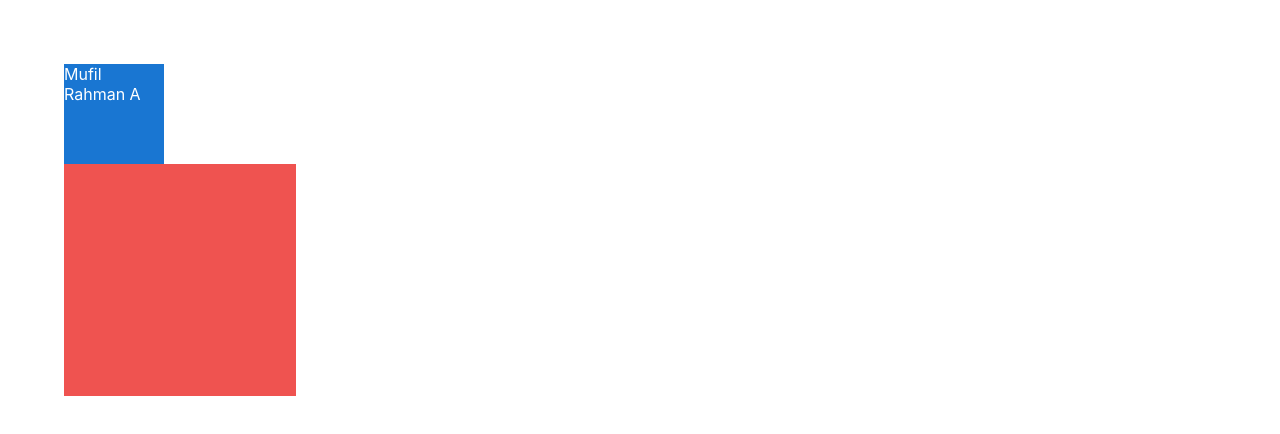
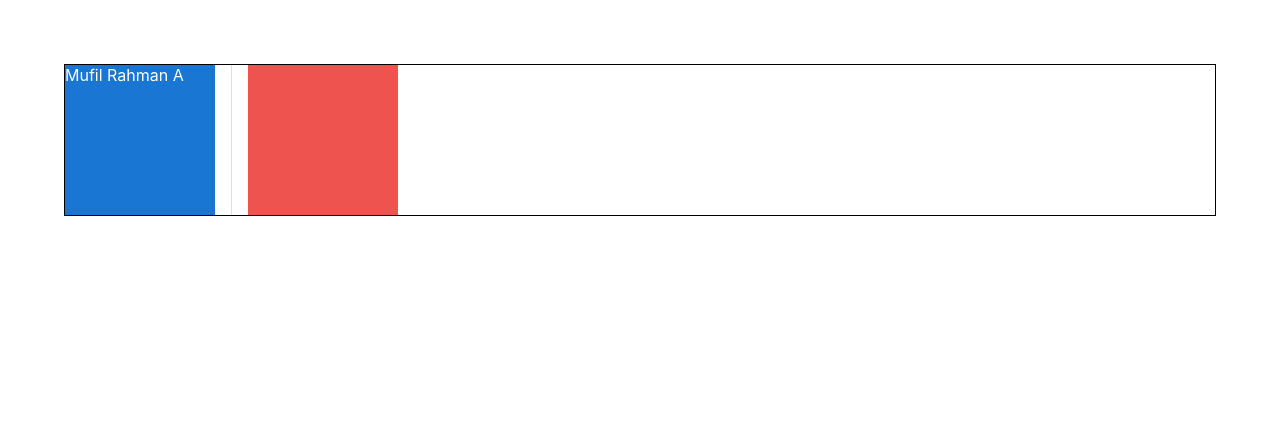
Before and after one commit to rahmanizum/Material-UI-Learning, a React (Create React App) app: page / in a window 1280 px wide. Shown: the top 434 px of the page. Built offline with nearby package versions, Linux system fonts and the light colour scheme.

Commit message:
Stack component

```diff
--- a/src/components/MuiLayout.jsx
+++ b/src/components/MuiLayout.jsx
@@ -1,15 +1,22 @@
 import React from "react";
-import { Box } from "@mui/material";
+import { Box, Stack ,Divider } from "@mui/material";
 
 const MuiLayout = () => {
   return (
-    <>
+    <Stack
+      sx={{
+        border: "1px solid",
+      }}
+      direction="row"
+      spacing={2}
+      divider = {<Divider orientation="vertical" flexItem/>}
+    >
       <Box
         sx={{
           backgroundColor: "primary.main",
           color: "white",
-          height: "100px",
-          width: "100px",
+          height: "150px",
+          width: "150px",
           "&:hover": {
             bgcolor: "primary.light",
           },
@@ -19,12 +26,11 @@
       </Box>
       <Box
         display="flex"
-        height="200px"
-        width="200px"
+        height="150px"
+        width="150px"
         bgcolor="error.light"
-        p={2}
       ></Box>
-    </>
+    </Stack>
   );
 };
 
```
